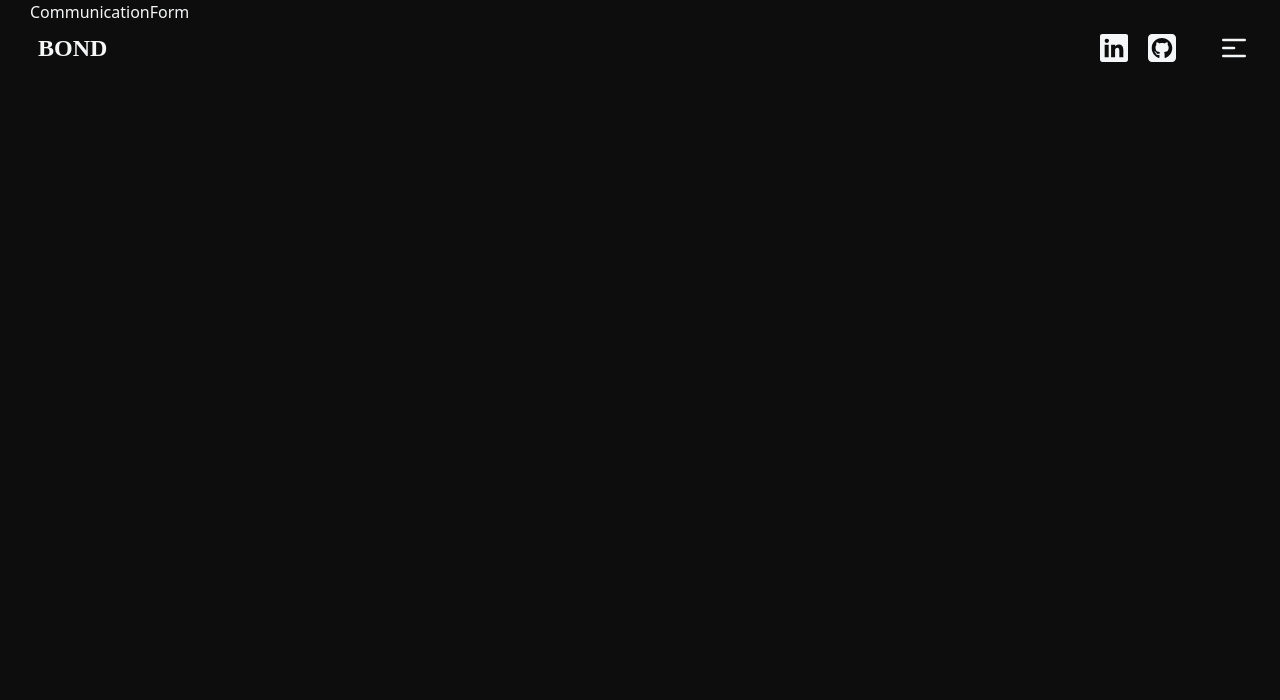
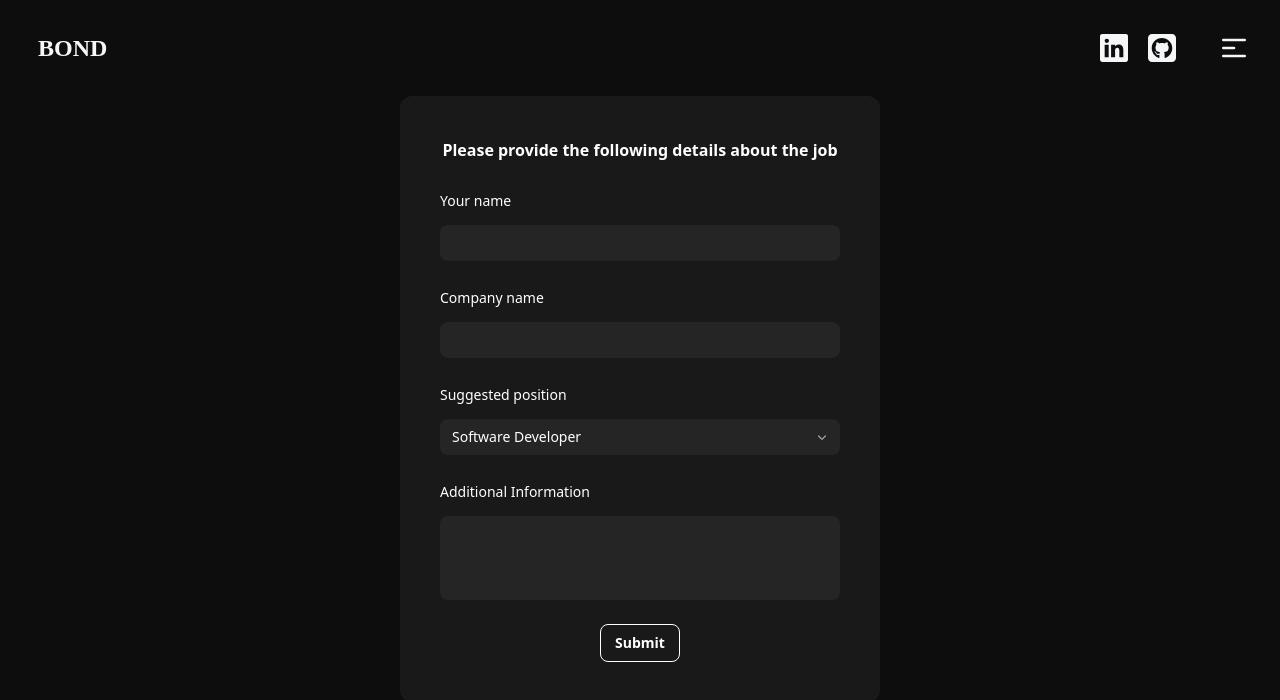
Before and after one commit to IrynaBondarenko7/portfolio, a React (Vite) app: page /hireme in a window 1280 px wide. Shown: the top 700 px of the page. Built offline with nearby package versions, Linux system fonts and the light colour scheme; a web font is replaced by a local one.

Commit message:
add communication form & emailjs settings

```diff
--- a/package.json
+++ b/package.json
@@ -10,7 +10,9 @@
     "preview": "vite preview"
   },
   "dependencies": {
+    "@emailjs/browser": "^4.4.1",
     "@headlessui/react": "^2.2.0",
+    "@heroicons/react": "^2.1.5",
     "react": "^18.3.1",
     "react-dom": "^18.3.1",
     "react-icons": "^5.3.0",
--- a/src/components/BurgerMenu.jsx
+++ b/src/components/BurgerMenu.jsx
@@ -41,7 +41,7 @@ export const BurgerMenu = () => {
               >
                 <Button
                   aria-label="close menu"
-                  className="block ml-auto mb-20 rounded-md bg-gray-700 py-1.5 px-3 text-sm/6 font-semibold text-white shadow-inner shadow-white/10 focus:outline-none data-[hover]:bg-gray-600 data-[focus]:outline-1 data-[focus]:outline-white data-[open]:bg-gray-700"
+                  className=" ml-auto mb-20 py-1.5 text-sm/6 font-semibold text-white focus:shadow-sm hover:shadow-sm inline-block focus:shadow-white hover:shadow-white rounded-lg px-2 transition-all duration-300"
                   onClick={closeMenu}
                 >
                   <MdClose />
--- a/src/components/Logo.jsx
+++ b/src/components/Logo.jsx
@@ -3,7 +3,7 @@ export const Logo = () => {
   return (
     <Link
       to="/"
-      className="font-bold font-bona-nova text-2xl hover:shadow-sm inline-block hover:shadow-white rounded-lg px-2 transition-all duration-300"
+      className="font-bold font-bona-nova text-2xl focus:shadow-sm hover:shadow-sm inline-block focus:shadow-white hover:shadow-white rounded-lg px-2 transition-all duration-300"
     >
       BOND
     </Link>
--- a/src/components/SocialMediaLinks.jsx
+++ b/src/components/SocialMediaLinks.jsx
@@ -6,7 +6,7 @@ export const SocialMediaLinks = () => {
       <li className="w-8 h-8">
         <a
           href="https://www.linkedin.com/in/iryna-bondarenko-bd/"
-          className=" hover:shadow-sm inline-block hover:shadow-white hover:text-bgColor hover:bg-white transition-all duration-300 rounded-sm"
+          className=" hover:shadow-sm inline-block hover:shadow-white hover:text-bgColor focus:bg-white focus:shadow-white focus:text-bgColor hover:bg-white transition-all duration-300 rounded-sm"
         >
           <IoLogoLinkedin className="w-8 h-8 fill-current" />
         </a>
@@ -14,7 +14,7 @@ export const SocialMediaLinks = () => {
       <li className="w-8 h-8">
         <a
           href="https://github.com/IrynaBondarenko7"
-          className=" hover:shadow-sm inline-block hover:shadow-white hover:text-bgColor hover:bg-white transition-all duration-300 rounded-sm"
+          className=" hover:shadow-sm inline-block hover:shadow-white hover:text-bgColor focus:bg-white focus:shadow-white focus:text-bgColor hover:bg-white transition-all duration-300 rounded-sm"
         >
           <FaSquareGithub className="w-8 h-8 fill-current" />
         </a>
--- a/src/components/СommunicationForm.jsx
+++ b/src/components/СommunicationForm.jsx
@@ -1,3 +1,118 @@
+import {
+  Description,
+  Field,
+  Fieldset,
+  Input,
+  Label,
+  Legend,
+  Select,
+  Textarea,
+} from "@headlessui/react";
+import { ChevronDownIcon } from "@heroicons/react/20/solid";
+import clsx from "clsx";
+import { useRef } from "react";
+import emailjs from "@emailjs/browser";
+
 export const CommunicationForm = () => {
-  return <form>СommunicationForm</form>;
+  const form = useRef();
+
+  const sendEmail = (e) => {
+    e.preventDefault();
+
+    emailjs
+      .sendForm(
+        import.meta.env.VITE_SERVICE_ID,
+        import.meta.env.VITE_TEMPLATE_ID,
+        form.current,
+        {
+          publicKey: import.meta.env.VITE_PUBLIC_KEY,
+        }
+      )
+      .then(
+        () => {
+          console.log("SUCCESS!");
+        },
+        (error) => {
+          console.log("FAILED...", error.text);
+        }
+      );
+  };
+  return (
+    <form
+      className="w-full max-w-lg px-4 mx-auto"
+      ref={form}
+      onSubmit={sendEmail}
+    >
+      <Fieldset className="space-y-6 rounded-xl bg-white/5 p-6 sm:p-10">
+        <Legend className="text-base/7 font-semibold text-white text-center">
+          Please provide the following details about the job
+        </Legend>
+        <Field>
+          <Label className="text-sm/6 font-medium text-white">Your name</Label>
+          <Input
+            name="from_name"
+            className={clsx(
+              "mt-3 block w-full rounded-lg border-none bg-white/5 py-1.5 px-3 text-sm/6 text-white",
+              "focus:outline-none data-[focus]:outline-2 data-[focus]:-outline-offset-2 data-[focus]:outline-white/25"
+            )}
+          />
+        </Field>
+        <Field>
+          <Label className="text-sm/6 font-medium text-white">
+            Company name
+          </Label>
+          <Input
+            name="company"
+            className={clsx(
+              "mt-3 block w-full rounded-lg border-none bg-white/5 py-1.5 px-3 text-sm/6 text-white",
+              "focus:outline-none data-[focus]:outline-2 data-[focus]:-outline-offset-2 data-[focus]:outline-white/25"
+            )}
+          />
+        </Field>
+        <Field>
+          <Label className="text-sm/6 font-medium text-white">
+            Suggested position
+          </Label>
+          <div className="relative">
+            <Select
+              name="position"
+              className={clsx(
+                "mt-3 block w-full appearance-none rounded-lg border-none bg-white/5 py-1.5 px-3 text-sm/6 text-white",
+                "focus:outline-none data-[focus]:outline-2 data-[focus]:-outline-offset-2 data-[focus]:outline-white/25",
+                "*:text-black"
+              )}
+            >
+              <option>Software Developer</option>
+              <option>Software Engineer</option>
+              <option>Front End Developer</option>
+              <option>Full Stack Developer</option>
+            </Select>
+            <ChevronDownIcon
+              className="group pointer-events-none absolute top-2.5 right-2.5 size-4 fill-white/60"
+              aria-hidden="true"
+            />
+          </div>
+        </Field>
+        <Field>
+          <Label className="text-sm/6 font-medium text-white">
+            Additional Information
+          </Label>
+          <Textarea
+            name="message"
+            className={clsx(
+              "mt-3 block w-full resize-none rounded-lg border-none bg-white/5 py-1.5 px-3 text-sm/6 text-white",
+              "focus:outline-none data-[focus]:outline-2 data-[focus]:-outline-offset-2 data-[focus]:outline-white/25"
+            )}
+            rows={3}
+          />
+        </Field>
+        <button
+          type="submit"
+          className="w-20 mx-auto py-1.5 text-sm/6 font-semibold text-white border-[1px] border-white focus:shadow-sm hover:shadow-sm block focus:shadow-white hover:shadow-white rounded-lg px-2 transition-all duration-300"
+        >
+          Submit
+        </button>
+      </Fieldset>
+    </form>
+  );
 };
--- a/src/index.css
+++ b/src/index.css
@@ -78,10 +78,12 @@ body {
   transition: all 0.3s ease-in-out;
 }
 
-.burger-item:hover {
+.burger-item:hover,
+.burger-item:focus {
   background-position: 0;
 }
 
-.burger-item:hover::before {
+.burger-item:hover::before,
+.burger-item:focus::before {
   width: 100%;
 }
--- a/src/pages/HireMe.jsx
+++ b/src/pages/HireMe.jsx
@@ -2,7 +2,7 @@ import { CommunicationForm } from "../components/СommunicationForm";
 
 export const HireMe = () => {
   return (
-    <section>
+    <section className="mt-24">
       <CommunicationForm />
     </section>
   );
```
Also changed, not shown: eslint.config.js (+18 -18 lines), 2 other files (tests, documents, lock files or other folders).
